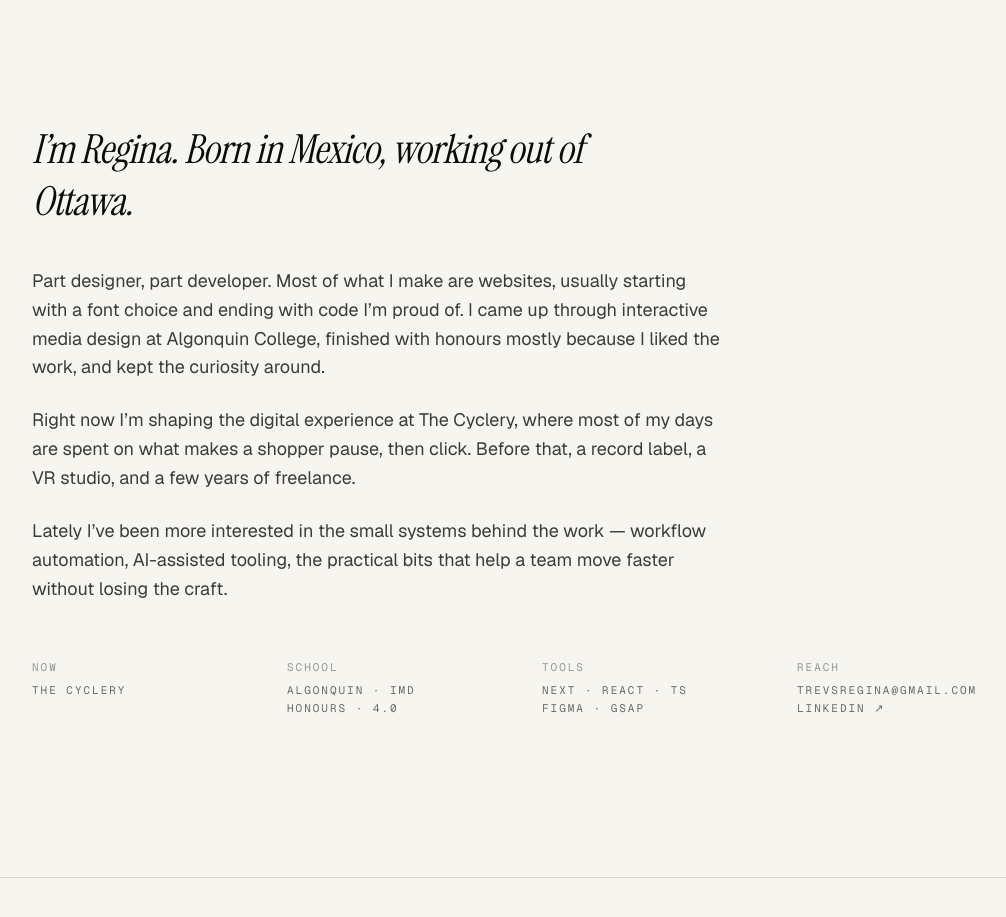
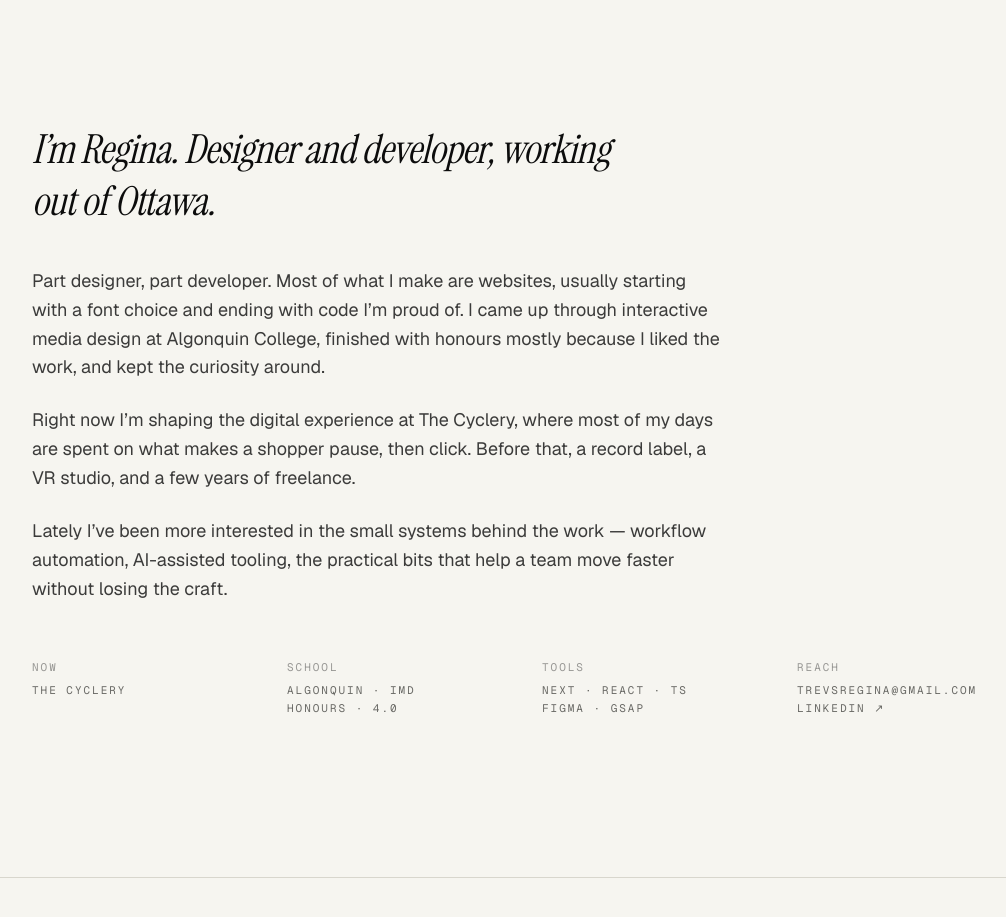
Before and after one commit to reginatrevs/presence, a Next.js app: page / in a window 1280 px wide. Shown: the part 2900-3817 px from the top of the page, without its empty margins (110-1116 px from the left). Built offline with nearby package versions, Linux system fonts and the light colour scheme.

Commit message:
About: drop Mexico reference from italic statement
Co-Authored-By: Claude Opus 4.7 (1M context) <noreply@anthropic.com>

```diff
--- a/components/About.tsx
+++ b/components/About.tsx
@@ -9,7 +9,7 @@ export function About() {
             as="p"
             className="text-2xl lg:text-[2.5rem] leading-[1.3] tracking-[-0.015em] max-w-[34ch] font-serif italic"
           >
-            I&rsquo;m Regina. Born in Mexico, working out of Ottawa.
+            I&rsquo;m Regina. Designer and developer, working out of Ottawa.
           </Reveal>
 
           <Reveal
```
